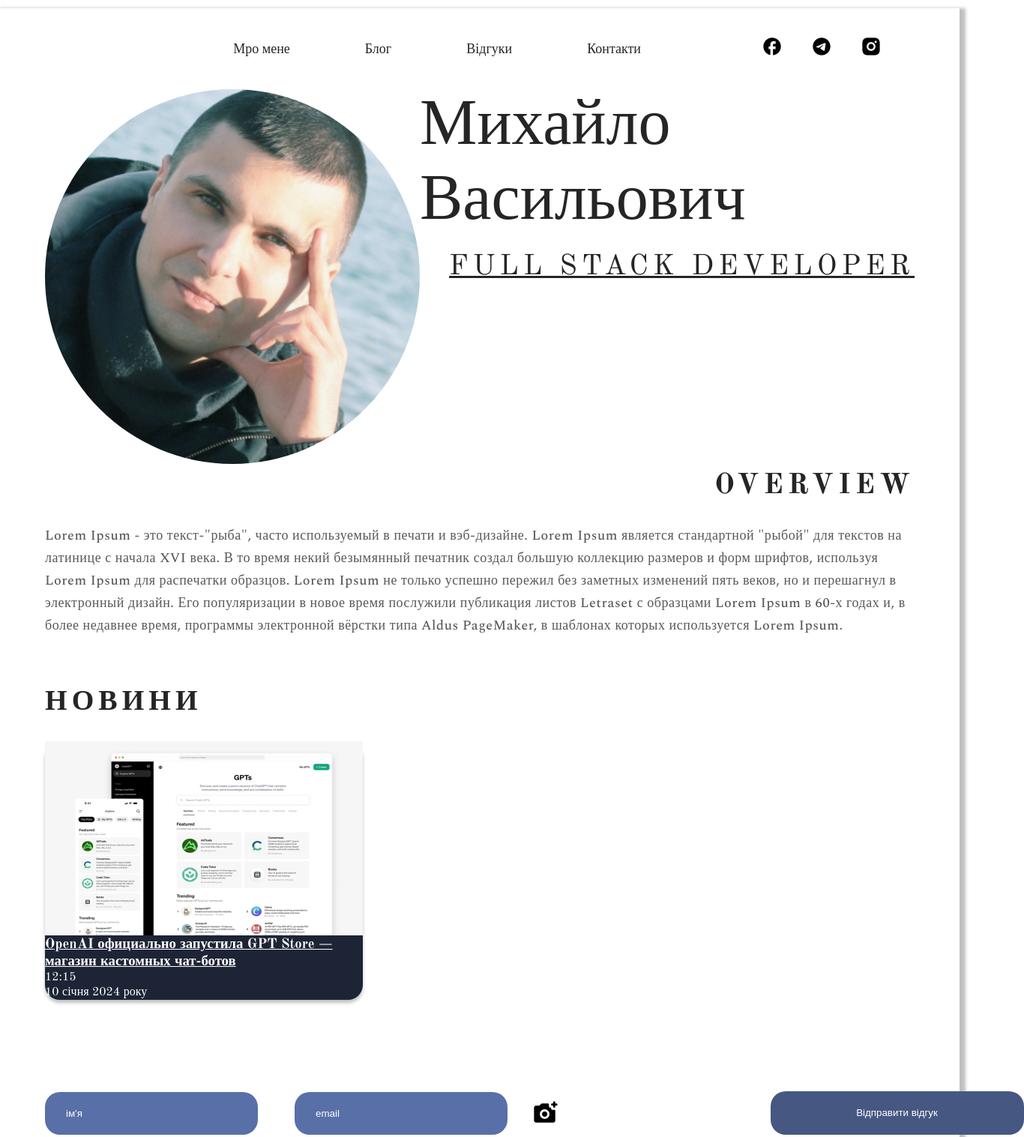
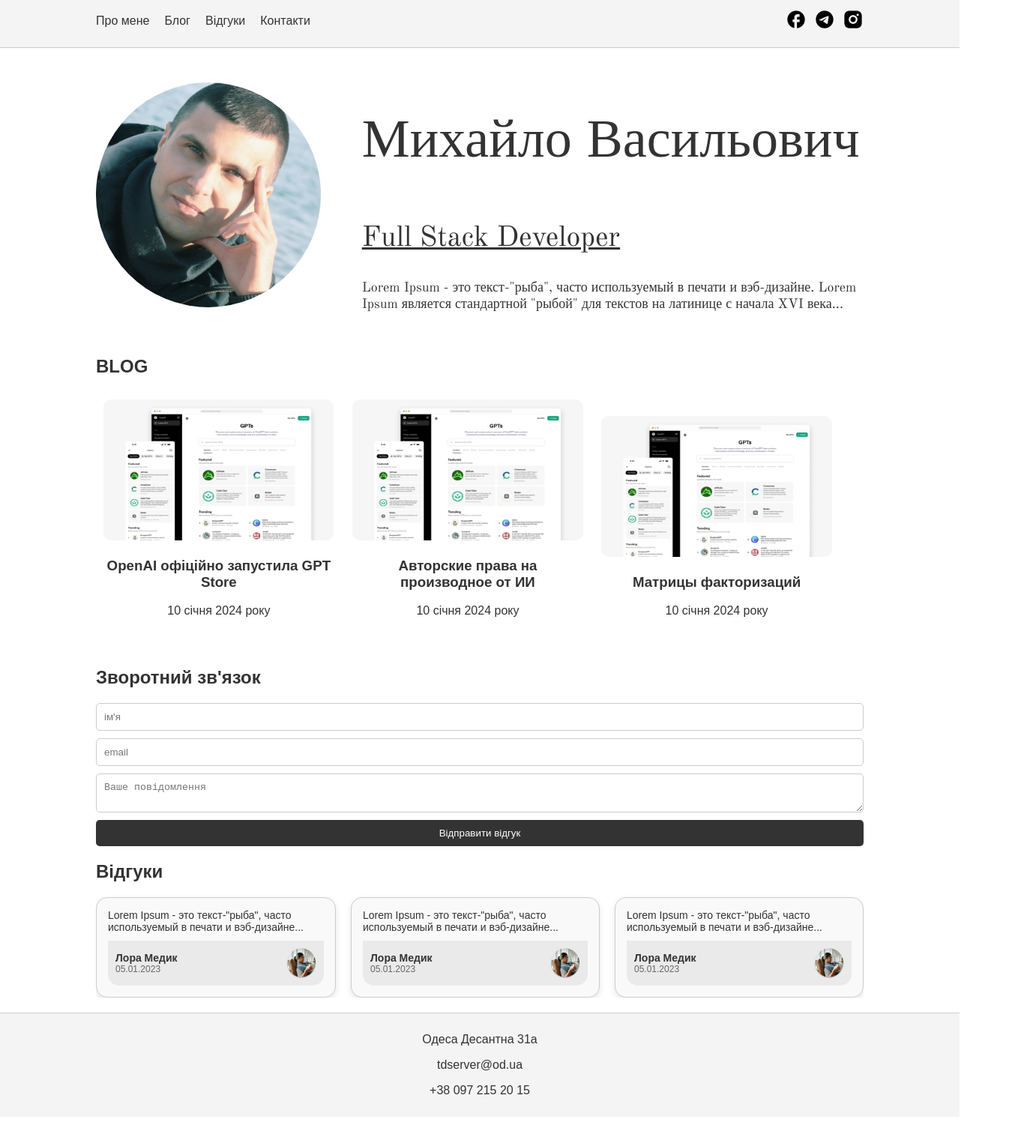
Before and after one commit to Kalabalyk/mySite, a plain HTML site: page index.html in a window 1280 px wide. Shown: the part 7-1524 px from the top of the page at 75% size, 1366 px wide, since content can reach past the window. After the commit the page ends 1497 px from the top, so only its background shows below. Drawn offline with nearby package versions, Linux system fonts and the light colour scheme.

Commit message:
version 2.0 Chat GPT

```diff
--- a/index.html
+++ b/index.html
@@ -1,6 +1,5 @@
 <!DOCTYPE html>
 <html lang="en" lang="ua">
-
   <head>
     <meta charset="UTF-8" />
     <meta name="viewport" content="width=device-width, initial-scale=1.0" />
@@ -10,129 +9,127 @@
     <link rel="preconnect" href="https://fonts.gstatic.com" crossorigin />
     <link
       href="https://fonts.googleapis.com/css2?family=Old+Standard+TT:ital,wght@0,400;0,700;1,400&family=Spectral:ital,wght@0,200;0,300;0,400;0,500;0,600;0,700;0,800;1,200;1,300;1,400;1,500;1,600;1,700;1,800&display=swap"
-    rel="stylesheet" />
+      rel="stylesheet"
+    />
   </head>
-
   <body>
-  <container class="container">
-
-    <head class="heders">
-      <nav class="heders">
-        <ul class="menu">
-          <li><a href="#">Мро мене </a></li>
+    <header>
+      <nav>
+        <ul>
+          <li><a href="#">Про мене</a></li>
           <li><a href="#">Блог</a></li>
           <li><a href="#">Відгуки</a></li>
-          <li><a href="#">Контакти </a></li>
+          <li><a href="#">Контакти</a></li>
         </ul>
-        <ul class="menu-messeng">
-          <li><img src="imges\facebook.png" alt="facebook" /></li>
-          <li><img src="imges\telegram.png" alt="telegram" /></li>
-          <li><img src="imges\instagram-fill.png" alt="telegram" alt="instagram">
-          </li>
-        </ul>
+        <div class="social">
+          <a href="#"><img src="imges/facebook.png" alt="Facebook" /></a>
+          <a href="#"><img src="imges/telegram.png" alt="Instagram" /></a>
+          <a href="#"><img src="imges/instagram.png" alt="Twitter" /></a>
+        </div>
       </nav>
-      <div class="abouts-my">
-        <div class="about-my-img"><img src="imges\myphoto.png" alt="myphoto" /></div>
-        <div class="about-text">
-          <h1 class="style-text-fio">Михайло Васильович</h1>
-          <h2 class="style-text-profesion">Full Stack Developer</h2>
+    </header>
+    <main>
+      <section class="overview">
+        <div class="profile">
+          <img
+            src="imges/profile.png"
+            alt="Profile Picture"
+            class="profile-pic"
+          />
         </div>
+        <div class="description">
+          <h1>Михайло Васильович</h1>
+          <h2>Full Stack Developer</h2>
+          <p>
+            Lorem Ipsum - это текст-"рыба", часто используемый в печати и
+            вэб-дизайне. Lorem Ipsum является стандартной "рыбой" для текстов на
+            латинице с начала XVI века...
+          </p>
+        </div>
+      </section>
+      <section class="blog">
+        <h2>BLOG</h2>
+        <div class="blog-post">
+          <img src="imges/GPTs.png" alt="Blog 1" />
+          <h3>OpenAI офіційно запустила GPT Store</h3>
+          <p>10 січня 2024 року</p>
+        </div>
+        <div class="blog-post">
+          <img src="imges/GPTs.png" alt="Blog 2" />
+          <h3>Авторские права на производное от ИИ</h3>
+          <p>10 січня 2024 року</p>
+        </div>
+        <div class="blog-post">
+          <img src="imges/GPTs.png" alt="Blog 3" />
+          <h3>Матрицы факторизаций</h3>
+          <p>10 січня 2024 року</p>
+        </div>
+      </section>
+      <section class="response">
+        <h2>Зворотний зв'язок</h2>
+        <form action="#">
+          <input type="text" name="name" placeholder="ім'я" required />
+          <input type="email" name="email" placeholder="email" required />
+          <textarea
+            name="message"
+            placeholder="Ваше повідомлення"
+            required
+          ></textarea>
+          <button type="submit">Відправити відгук</button>
+        </form>
+      </section>
+      <section class="reviews">
+        <h2>Відгуки</h2>
+        <div id="reviews-container">
+          <div class="review">
+            <p>
+              Lorem Ipsum - это текст-"рыба", часто используемый в печати и
+              вэб-дизайне...
+            </p>
+            <div class="review-footer">
+              <div class="author-info">
+                <h4>Лора Медик</h4>
+                <p>05.01.2023</p>
+              </div>
+              <img src="imges/Ellipse5.png" alt="Author Image" />
+            </div>
+          </div>
+          <div id="reviews-container">
+          <div class="review">
+            <p>
+              Lorem Ipsum - это текст-"рыба", часто используемый в печати и
+              вэб-дизайне...
+            </p>
+            <div class="review-footer">
+              <div class="author-info">
+                <h4>Лора Медик</h4>
+                <p>05.01.2023</p>
+              </div>
+              <img src="imges/Ellipse5.png" alt="Author Image" />
             </div>
         </div>
         <div>
-
-        <div class="about-text-overview">
-          <h2>OVERVIEW</h2>
-          <p class="Lorem-tex">
-            Lorem Ipsum - это текст-"рыба", часто используемый в печати и
-            вэб-дизайне. Lorem Ipsum является стандартной "рыбой" для текстов на
-            латинице с начала XVI века. В то время некий безымянный печатник
-            создал большую коллекцию размеров и форм шрифтов, используя Lorem
-            Ipsum для распечатки образцов. Lorem Ipsum не только успешно пережил
-            без заметных изменений пять веков, но и перешагнул в электронный
-            дизайн. Его популяризации в новое время послужили публикация листов
-            Letraset с образцами Lorem Ipsum в 60-х годах и, в более недавнее
-            время, программы электронной вёрстки типа Aldus PageMaker, в
-            шаблонах которых используется Lorem Ipsum.
+          <div id="reviews-container">
+          <div class="review">
+            <p>
+              Lorem Ipsum - это текст-"рыба", часто используемый в печати и
+              вэб-дизайне...
             </p>
+            <div class="review-footer">
+              <div class="author-info">
+                <h4>Лора Медик</h4>
+                <p>05.01.2023</p>
               </div>
-    </head>
-
-
-
-
-    <main class="mains">
-      <h2>Новини</h2>
-      <div class="container-News">
-        <div class="container-new">
-          <div class="container-img"><img src="/imges/1.png" alt=""></div>
-          <div class="container-text">
-            <h3>
-              <a href="#">OpenAI официально запустила GPT Store — магазин кастомных чат-ботов</a>
-            </h3>
-            <div class="data-info">
-              <div class="time">
-                <p>12:15</p>
-              </div>
-              <div class="date">
-                <p>10 січня 2024 року</p>
+              <img src="imges/Ellipse5.png" alt="Author Image" />
             </div>
         </div>
-          </div>
-        </div>
-      </div>
-      <div class="forms">
-          <form>
-            <div class="form-text">
-              <label for="fname"></label>
-              <input type="text" id="fname" name="fname" value="ім'я ">
-              <label for="lname"></label>
-              <input type="email" id="email" name="email" value="email">
-              <img src="imges/photo-rounded.png" alt="додати фото">
-              <div class="submit-button"></div>
-              <input type="submit" value="Відправити відгук">
-              </div>
-               <div class="text-comment">
-              <textarea id="subject" name="subject" placeholder="Що Вам сподобалось..." style="height:200px; width: 100%; border-radius: 10px; padding: 10px;"></textarea>
-              </div>
-              </div>
-
-          </form>
-      </div>
-      <div class="review">
-        <div class="review-card">
-      <div>
-        <p>Lorem Ipsum - это текст-"рыба", часто используемый в печати и вэб-дизайне. Lorem Ipsum является стандартной "рыбой" для текстов на латинице с начала XVI века. В то время некий безымянный печатник </p>
-      </div>
-      <div class="review-img-ellips"><img src="imges/Ellipse 5.png" alt=""></div>
-
-    <div class="name-info">
-      <p>neme</p>
-      <p>date</p>
-      </div>
-      </div>
-    </div>
-
+      </section>
     </main>
-
-    <footer class="footers">
-
-        <div class="footer-list">
-          <img src="imges/home.png" alt="home">
-          <p>м. Одеса Десантна 31а</p>
-        </div>
-        <div class="footer-list">
-          <img src="imges/email.png" alt="email">
+    <footer>
+      <p>Одеса Десантна 31а</p>
       <p>tdserver@od.ua</p>
-        </div>
-        <div class="footer-list">
-          <img src="imges/phone.png" alt="phone">
       <p>+38 097 215 20 15</p>
-        </div>
-
     </footer>
-
-  </container>
+    <script src="main.js"></script>
   </body>
-
 </html>
--- a/main.css
+++ b/main.css
@@ -1,297 +1,198 @@
-/* font-family: "Spectral", serif;  */
-/* font-family: 'Old Standard TT', serif; */
 body {
-  margin: 0 auto;
-  padding: 0px 60px 0px 60px;
-  font-family: "Spectral", serif;
-  font-family: "Old Standard TT", serif;
-  box-shadow: 4px 4px 4px 4px rgba(0, 0, 0, 0.25);
-}
-.container {
+  font-family: Arial, sans-serif;
+  margin: 0;
+  padding: 0;
+  color: #333;
 }
 
-/* Блок шапка */
-
-head {
-  width: 100%;
-  height: 100%;
-  display: inline-flex;
-  /* justify-content: center;
-  align-items: flex-start;
-  gap: 73px;   */
+header {
+  background-color: #f4f4f4;
+  padding: 10px 0;
+  border-bottom: 1px solid #ccc;
 }
 
-ul {
-  list-style-type: none;
-  height: 28px;
+nav {
+  display: flex;
+  justify-content: space-between;
+  align-items: center;
+  width: 80%;
+  margin: 0 auto;
 }
 
-li a {
-  color: #252525;
-  text-decoration: none;
+nav ul {
+  list-style: none;
+  padding: 0;
+  display: flex;
+  gap: 20px;
 }
 
-.menu-messeng li image {
-  width: 28px;
-  height: 28px;
+nav a {
+  text-decoration: none;
+  color: #333;
 }
-.heders {
-  padding: 24px;
+
+nav .social {
   display: flex;
-  justify-content: flex-end;
+  gap: 10px;
+}
+
+.profile-pic {
+  width: 300px;
+  height: 300px;
+  border-radius: 50%;
+  display: block;
+  margin: 20px 0;
+}
+
+main {
+  width: 80%;
+  margin: 20px auto;
+}
+
+.overview {
+  display: flex;
+  gap: 20px;
   align-items: center;
 }
 
-.menu {
-  padding-right: 121px;
-  display: flex;
-  justify-content: center;
-  align-items: center;
-  gap: 100px;
+.profile {
+  flex: 1;
+  text-align: center;
 }
-.menu-messeng {
-  padding-right: 20px;
-  display: flex;
-  justify-content: flex-end;
-  align-items: center;
-  gap: 38px;
+h1 {
+  font-family: "Old Standard TT", serif;
+  font-weight: 400;
+  font-style: normal;
+  font-size: 72px;
+}
+.description {
+  flex: 2;
 }
 
-.abouts-my {
-  display: flex;
-  justify-content: space-between;
+.description h2 {
+  font-family: "Old Standard TT", serif;
+  font-weight: 400;
+  font-style: normal;
+  text-decoration: underline;
+  font-size: 38px;
 }
-/* Аватар */
-.about-my-img img {
-  padding: 12 9 26 69;
-  width: 500px;
-  height: 500px;
-  position: relative;
-  border-radius: 50%;
-}
-.about-text {
-  display: inline-flex;
-  flex-direction: column;
-  justify-content: flex-start;
-  align-items: flex-end;
-  gap: 14px;
-}
-h1 {
-  margin: 0%;
-  color: #252525;
-  font-family: "Old Standard TT";
-  font-size: 86px;
+.description p {
+  font-family: "Old Standard TT", serif;
+  font-weight: 400;
   font-style: normal;
-  font-weight: 400;
-  line-height: 100px;
-}
-.style-text-profesion {
-  margin: 0%;
+  font-size: 18px;
 }
 
-.about-text-overview {
-  display: inline-flex;
-  flex-direction: column;
-  align-items: flex-end;
+.blog,
+.response,
+.reviews {
+  margin-top: 40px;
 }
 
-/* fons */
-li a {
-  font-family: Spectral;
-  font-size: 18px;
-  font-style: normal;
-  font-weight: 500;
-  line-height: normal;
+.blog-post {
+  display: inline-block;
+  width: 30%;
+  margin: 1%;
+  text-align: center;
 }
 
-.style-text-profesion {
-  color: #252525;
-  font-family: "Old Standard TT";
-  font-size: 38px;
-  font-style: normal;
-  font-weight: 400;
-  line-height: normal;
-  text-decoration: underline;
-}
-h2 {
-  padding-bottom: 28px;
-  margin: 0%;
-  color: #252525;
-  font-family: "Old Standard TT";
-  font-size: 38px;
-  font-style: normal;
-  font-weight: 700;
-  line-height: normal;
-  letter-spacing: 6.08px;
-  text-transform: uppercase;
+.blog-post img {
+  width: 100%;
+  height: auto;
+  border-radius: 10px;
 }
 
-.Lorem-tex {
-  margin: 0%;
-  color: #585858;
-  font-family: Spectral;
-  font-size: 18px;
-  font-style: normal;
-  font-weight: 500;
-  line-height: 30px; /* 166.667% */
-  letter-spacing: 0.54px;
-}
-/* Блок новости */
-main {
-  padding-top: 62px;
-}
-.container-new {
-  background-color: #1d2436;
-  color: #fff;
+form {
   display: flex;
   flex-direction: column;
-  width: 424px;
-  height: 100%;
-  justify-content: center;
-  align-items: center;
-  flex-shrink: 0;
-  border-radius: 20px;
-  background: #1d2436;
-  box-shadow: 0px 4px 4px 0px rgba(0, 0, 0, 0.25);
-}
-h3 {
-  margin: 0%;
-}
-h3 a {
-  color: #fff;
-}
-.container-text {
-  display: flex;
-  flex-direction: column;
-}
-
-.container-img {
-  width: 424px;
-  height: 259px;
-  flex-shrink: 0;
-}
-
-.data-info p {
-  margin: 0%;
-}
-/* Форма отзыва */
-
-.forms {
-  /* background-color: #585858; */
-  margin-top: 100px;
-  margin-bottom: 100px;
-}
-footer {
-  background-color: #1d2436;
-  display: flex;
-  height: 100px;
-  padding: 27px 70px;
-  justify-content: center;
-  align-items: center;
-  gap: 250px;
-  flex-shrink: 0;
-}
-/* отзыв */
-.form-text {
-  display: inline-flex;
-  justify-content: center;
-  align-items: center;
-}
-/* поле кнопка */
-input[type="text"] {
-  margin-right: 49px;
-  width: 284px;
-  height: 57px;
-  padding: 10px 28px;
-  box-sizing: border-box;
-  border: none;
-  background-color: #596fa8;
-  color: white;
-  align-items: center;
-  border-radius: 20px;
-  gap: 10px;
-  /* поле почта */
-}
-input[type="email"] {
-  width: 284px;
-  height: 57px;
-  padding: 10px 28px;
-  box-sizing: border-box;
-  border: none;
-  background-color: #596fa8;
-  color: white;
-  align-items: center;
-  border-radius: 20px;
   gap: 10px;
 }
 
-.form-text img {
-  margin: 0%;
-  margin: 34px;
-  height: 34px;
+form input,
+form textarea {
+  padding: 10px;
+  border: 1px solid #ccc;
+  border-radius: 5px;
 }
 
-input[type="submit"] {
-  margin-left: 249px;
-
-  background-color: #465782;
-  color: white;
-  width: 338px;
-  height: 58px;
-  padding: 10px 63px 11px 62px;
+form button {
+  padding: 10px;
   border: none;
-  border-radius: 20px;
+  border-radius: 5px;
+  background-color: #333;
+  color: #fff;
   cursor: pointer;
-  float: right;
 }
 
-input[type="submit"]:hover {
-  background-color: #4162b8;
+footer {
+  background-color: #f4f4f4;
+  padding: 10px 0;
+  text-align: center;
+  border-top: 1px solid #ccc;
 }
-/* review */
+.reviews {
+  max-width: 100%;
+  margin: 0 auto;
+  overflow-x: auto;
+  white-space: nowrap;
+}
+
+#reviews-container {
+  display: flex;
+  gap: 20px;
+}
 
 .review {
-  background-color: #abaaaa;
-}
-.review-card {
-  border: 1rem solid red;
-  padding: 17px;
-  background-color: #ffbfbf;
-  width: 424px;
-  height: 100%;
-}
-.name-info {
-  background: rgba(187, 193, 196, 0.5);
+  display: inline-block;
+  width: 300px;
+  padding: 15px;
+  border: 1px solid #ccc;
+  border-radius: 15px;
+  background-color: #f9f9f9;
+  box-shadow: 0 4px 8px rgba(0, 0, 0, 0.1);
+  white-space: normal;
 }
 
-/* footer */
-.footers {
-  margin: 0%;
-  color: #fff;
-  padding-right: 20px;
-  display: flex;
-  gap: 250px;
+.review p {
+  margin: 0 0 10px 0;
+  font-size: 14px;
 }
 
-.footer-list img {
-  margin: 0px;
+.review h4 {
+  margin: 0;
+  font-size: 16px;
+  font-weight: bold;
 }
 
-.footer-list {
-  display: inline-flex;
+.review .review-footer {
+  display: flex;
+  justify-content: space-between;
+  align-items: center;
+  background-color: #eaeaea;
+  padding: 10px;
+  border-radius: 0 0 15px 15px;
 }
 
-.footer-list img {
-  width: 32px;
-  height: 32px;
+.review .review-footer img {
+  width: 40px;
+  height: 40px;
+  border-radius: 50%;
 }
-.footer-list p {
-  margin: 3px;
-  padding-left: 10px;
-  font-family: Spectral;
-  font-size: 18px;
-  font-style: normal;
-  font-weight: 700;
-  line-height: normal;
-  letter-spacing: 0.54px;
+
+.review .review-footer .author-info {
+  display: flex;
+  flex-direction: column;
+  justify-content: center;
+  align-items: flex-start;
 }
+
+.review .review-footer .author-info h4 {
+  margin: 0;
+  font-size: 14px;
+}
+
+.review .review-footer .author-info p {
+  margin: 0;
+  font-size: 12px;
+  color: #666;
+}
--- /dev/null
+++ b/main.js
@@ -0,0 +1,45 @@
+document.getElementById('feedback-form').addEventListener('submit', function(event) {
+    event.preventDefault();
+
+    // Отримання значень полів форми
+    const name = event.target.name.value;
+    const message = event.target.message.value;
+
+    // Створення нового відгуку
+    const reviewContainer = document.getElementById('reviews-container');
+    const newReview = document.createElement('div');
+    newReview.classList.add('review');
+
+    const reviewMessage = document.createElement('p');
+    reviewMessage.textContent = message;
+
+    const reviewFooter = document.createElement('div');
+    reviewFooter.classList.add('review-footer');
+
+    const authorInfo = document.createElement('div');
+    authorInfo.classList.add('author-info');
+
+    const reviewAuthor = document.createElement('h4');
+    reviewAuthor.textContent = name;
+
+    const reviewDate = document.createElement('p');
+    const currentDate = new Date().toLocaleDateString();
+    reviewDate.textContent = currentDate;
+
+    const authorImage = document.createElement('img');
+    authorImage.src = 'imges/profile.jpg'; // Замість цього можна підставити шлях до зображення користувача, якщо доступно
+    authorImage.alt = 'Author Image';
+
+    authorInfo.appendChild(reviewAuthor);
+    authorInfo.appendChild(reviewDate);
+    reviewFooter.appendChild(authorInfo);
+    reviewFooter.appendChild(authorImage);
+
+    newReview.appendChild(reviewMessage);
+    newReview.appendChild(reviewFooter);
+
+    reviewContainer.appendChild(newReview);
+
+    // Очищення полів форми
+    event.target.reset();
+});
```
Also changed, not shown: imges/GPTs.png (added), imges/instagram.png (added), imges/profile.png (added). Lines whose indentation alone changed are shown as unchanged.
